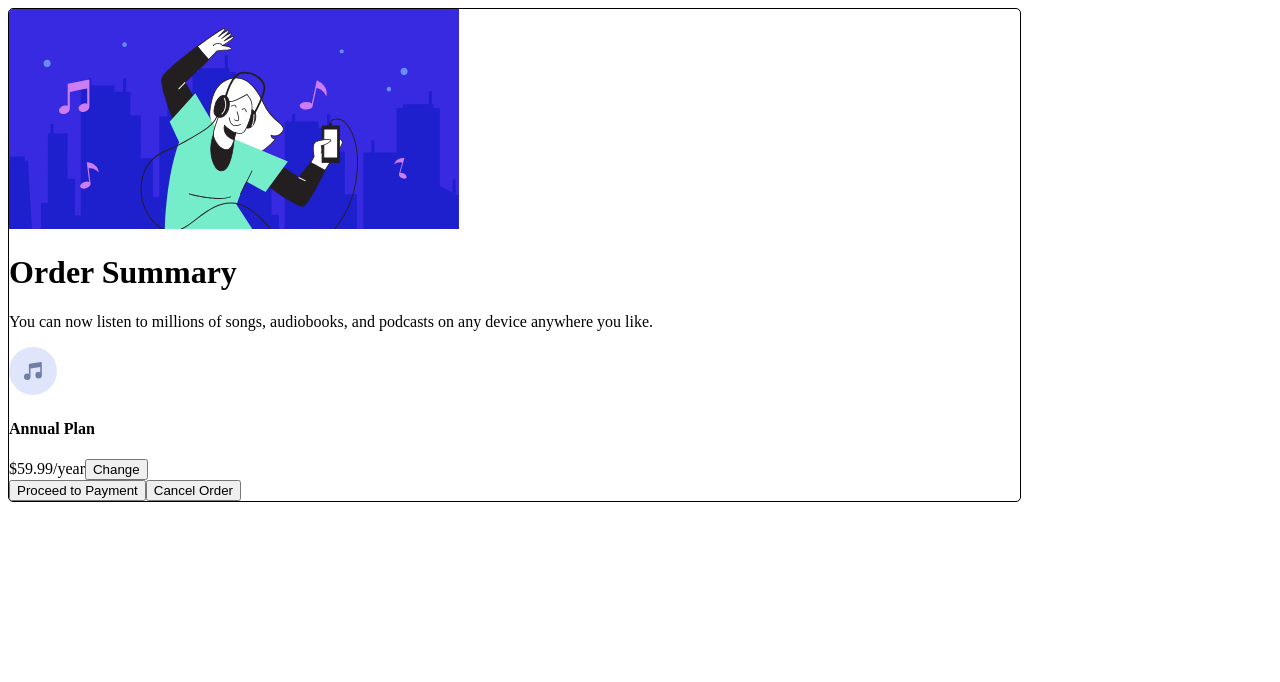
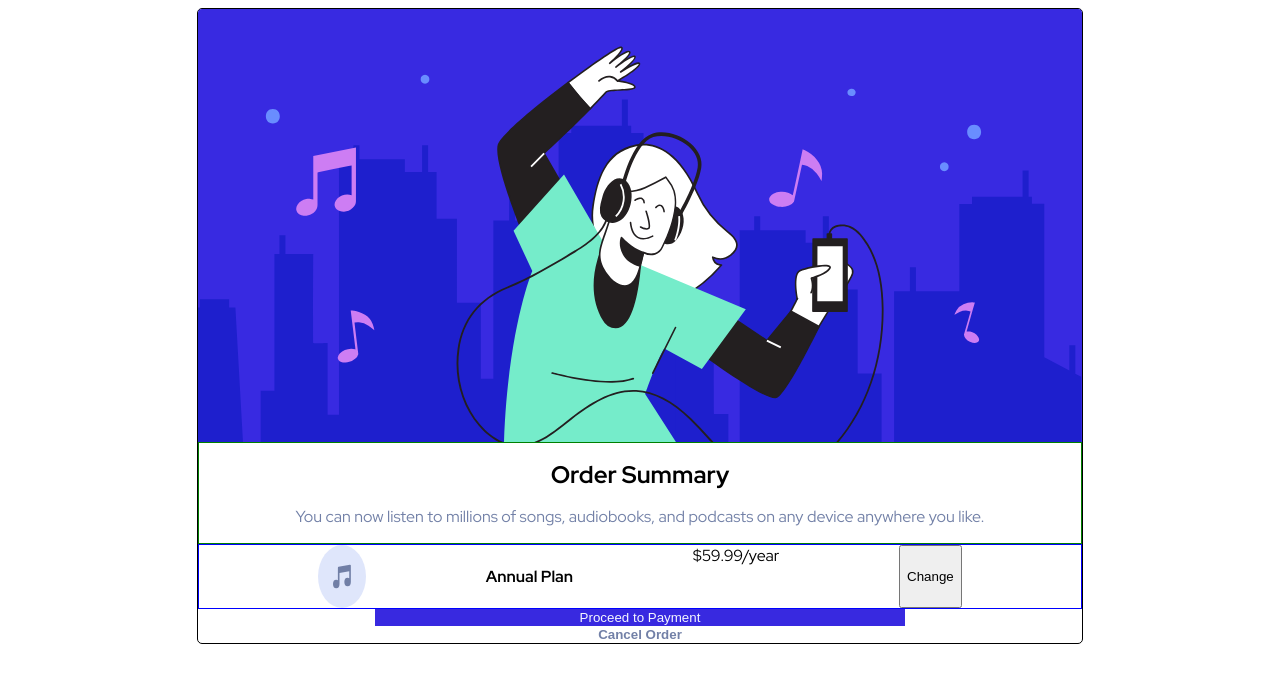
Before and after one commit to indigorose/order_summary_component, a React (Create React App) app: page / in a window 1280 px wide. Shown: the top 682 px of the page. Built offline with nearby package versions, Linux system fonts and the light colour scheme.

Commit message:
Add basic css

```diff
--- a/src/App.css
+++ b/src/App.css
@@ -1,6 +1,65 @@
+@import url('https://fonts.googleapis.com/css2?family=Red+Hat+Display:wght@300;400;500;700;900&display=swap');
+
+:root {
+	font-family: 'Red Hat Display', sans-serif;
+	font-size: 16px;
+	--color-1: hsl(225, 100%, 94%);
+	--color-2: hsl(245, 75%, 52%);
+	--color-3: hsl(225, 100%, 98%);
+	--color-4: hsl(224, 23%, 55%);
+	--color-5: hsl(223, 47%, 23%);
+}
+
 .container {
-	width: 80%;
+	width: 70%;
 	border: 1px solid black;
 	border-radius: 5px;
 	overflow: hidden;
+	margin: 0 auto;
+	display: flex;
+	flex-direction: column;
 }
+
+.icon-image {
+	width: 100%;
+	height: 100%;
+}
+.card-summary {
+	border: 1px solid green;
+}
+
+.card-summary > h1 {
+	text-align: center;
+	font-size: 1.5rem;
+	font-weight: 700;
+}
+
+.card-summary > p {
+	text-align: center;
+	color: var(--color-4);
+}
+
+.card-price {
+	border: 1px solid blue;
+	display: flex;
+	flex-direction: row;
+	justify-content: space-evenly;
+}
+.payment-btn {
+	background-color: var(--color-2);
+	color: var(--color-3);
+	outline: none;
+	border: none;
+	width: 60%;
+	margin: 0 auto;
+}
+
+.cancel-btn {
+	outline: none;
+	border: none;
+	width: 60%;
+	margin: 0 auto;
+	background-color: white;
+	color: var(--color-4);
+	font-weight: 700;
+}
--- a/src/App.js
+++ b/src/App.js
@@ -6,28 +6,26 @@ function App() {
 	return (
 		<div className="App">
 			<div className="container">
-				<div className="card">
 				<img
 					src={heroImage}
 					alt="Girl with headphones"
-						className="icon"
+					className="icon-image"
 				/>
 				<div className="card-summary">
 					<h1>Order Summary</h1>
 					<p className="order-text">
-							You can now listen to millions of songs, audiobooks,
-							and podcasts on any device anywhere you like.{' '}
+						You can now listen to millions of songs, audiobooks, and
+						podcasts on any device anywhere you like.
 					</p>
 				</div>
 				<div className="card-price">
-						<img src={icon} alt="musical note" />
+					<img src={icon} alt="musical note" className="music-note" />
 					<h4>Annual Plan</h4>
 					<span>$59.99/year</span>
 					<button>Change</button>
 				</div>
-					<button>Proceed to Payment</button>
-					<button>Cancel Order</button>
-				</div>
+				<button className="payment-btn">Proceed to Payment</button>
+				<button className="cancel-btn">Cancel Order</button>
 			</div>
 		</div>
 	);
```
Lines whose indentation alone changed are shown as unchanged.
